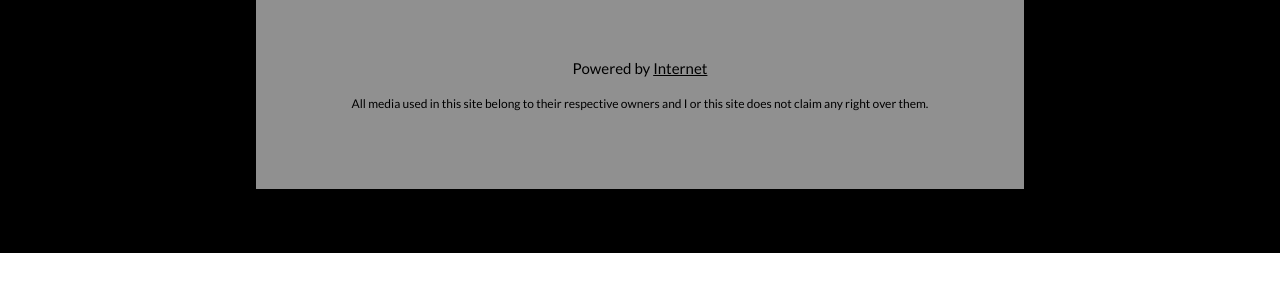
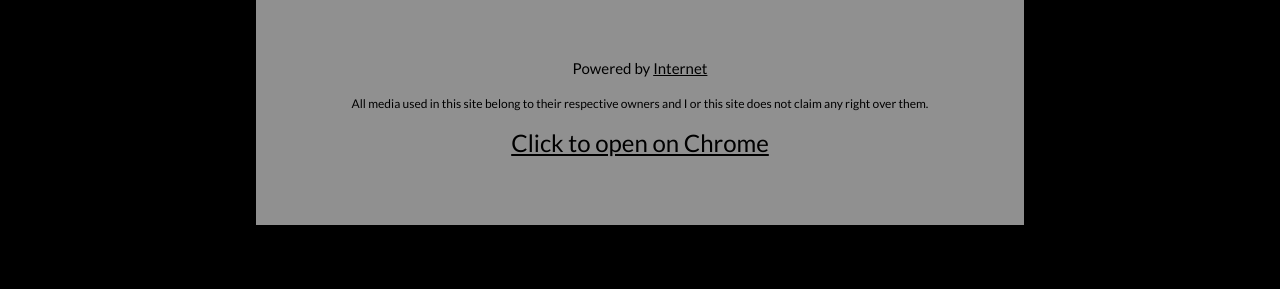
Before and after one commit to SakaraySkylee/MayatMAN, a plain HTML site: page index.html in a window 1280 px wide. Shown: the part 2840-3129 px from the top of the page. Before the commit the page ends 3093 px from the top, so only its background shows below. Drawn offline with nearby package versions, Linux system fonts and the light colour scheme.

Commit message:
Update index.html

```diff
--- a/index.html
+++ b/index.html
@@ -270,6 +270,9 @@ body {font-family: "Lato", sans-serif}
 -->
   <p class="w3-medium">Powered by <a href="https://www.facebook.com/sakarayskylee" target="_blank">Internet</a></p>
   <p class="w3-small">All media used in this site belong to their respective owners and I or this site does not claim any right over them.</p>
+<a href="intent://mysite.com#Intent;scheme=https;package=com.android.chrome;end">
+    Click to open on Chrome
+  </a>
 </footer>
 
 <script>
```
